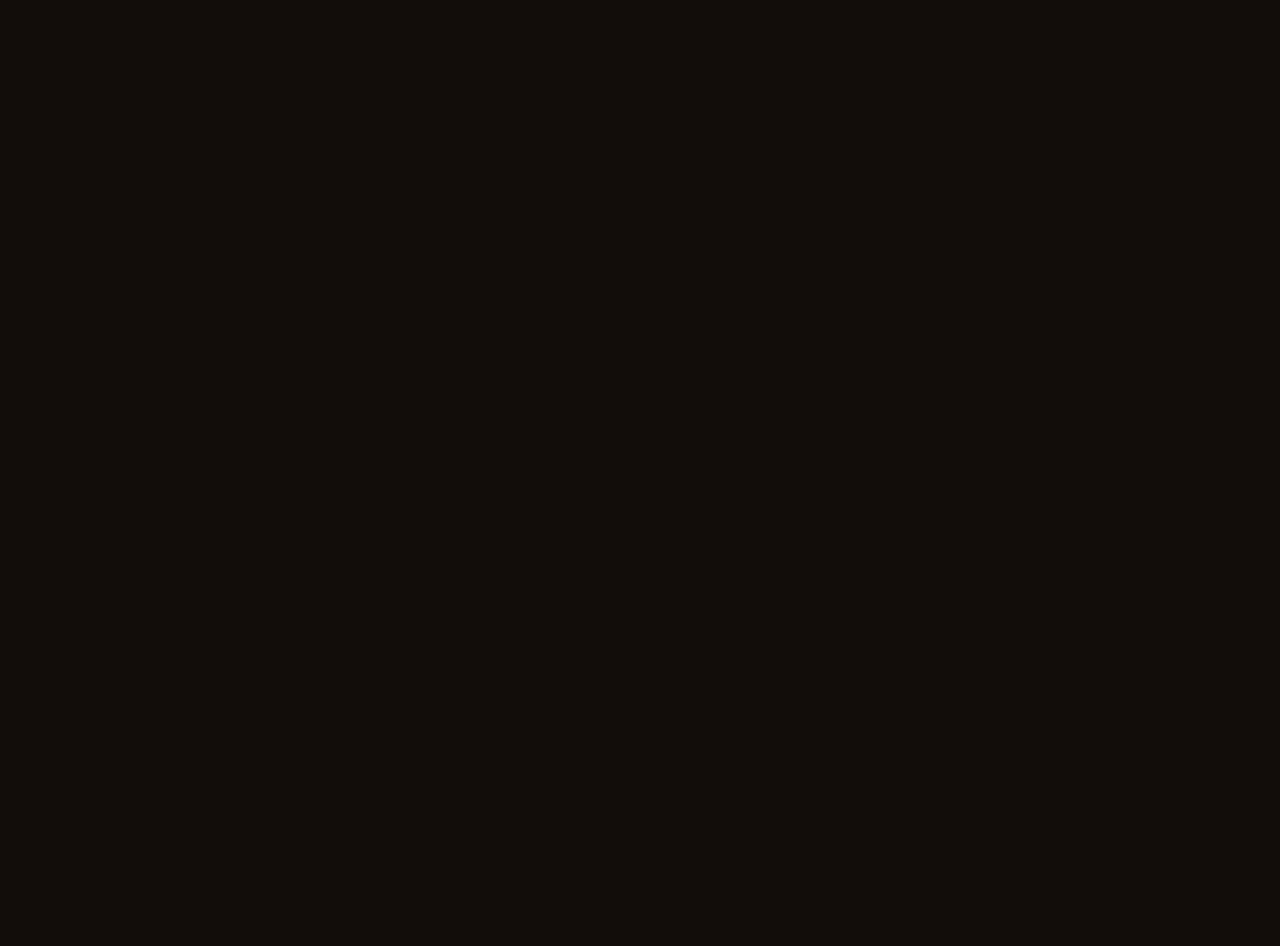
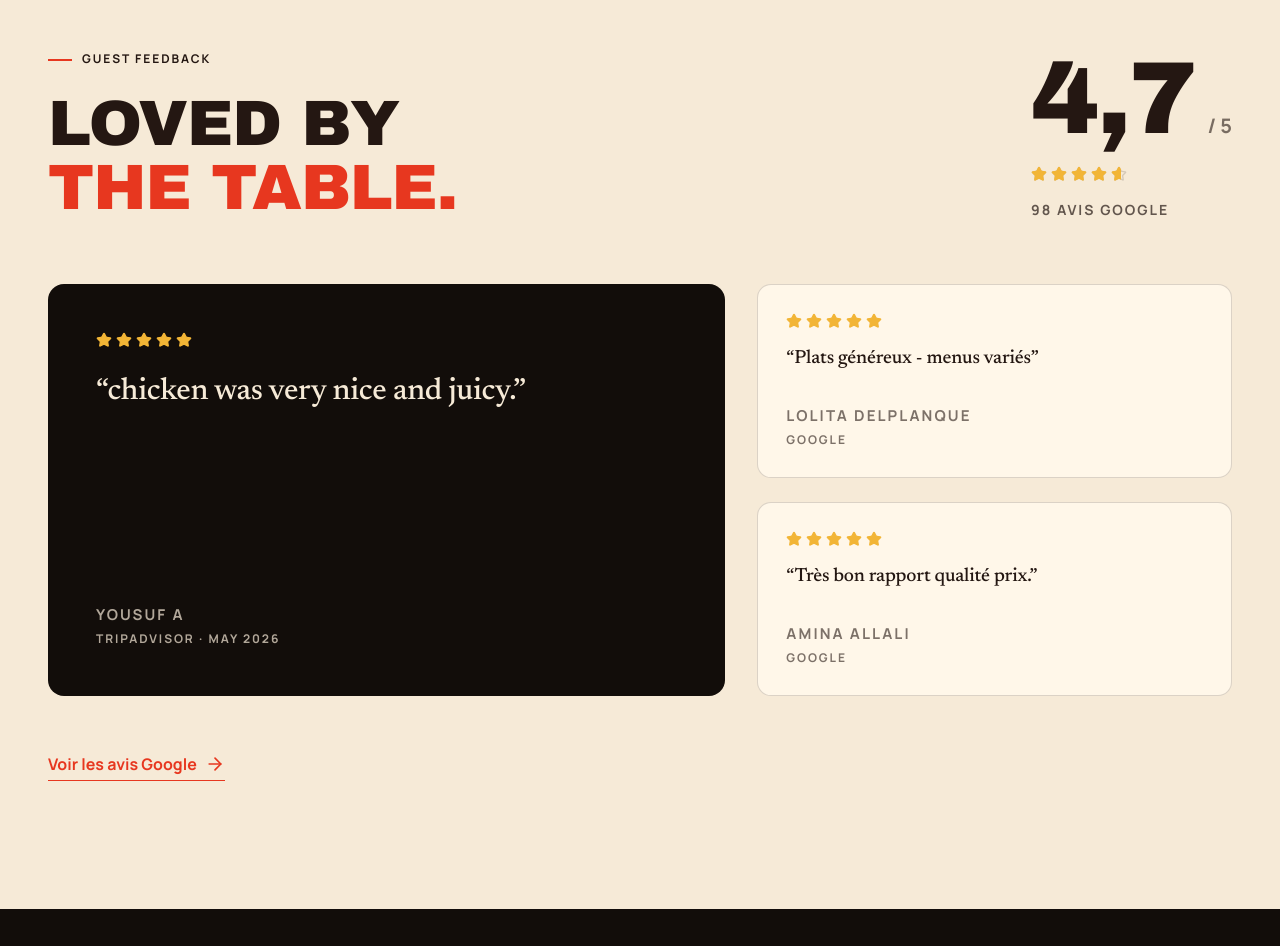
Before and after one commit to elmochilyas/RestoWebsite, a React (Vite) app: page / in a window 1280 px wide. Shown: the part 6800-7746 px from the top of the page. Before the commit the page ends 6757 px from the top, so only its background shows below. Built offline with nearby package versions, Linux system fonts and the light colour scheme.

Commit message:
feat: build verified guest reviews section

```diff
--- a/src/App.tsx
+++ b/src/App.tsx
@@ -1,6 +1,7 @@
 import { GallerySection } from './components/sections/GallerySection'
 import { HeatSelector } from './components/sections/HeatSelector'
 import { Hero } from './components/sections/Hero'
+import { ReviewsSection } from './components/sections/ReviewsSection'
 import { SignatureDishes } from './components/sections/SignatureDishes'
 import { StorySection } from './components/sections/StorySection'
 
@@ -12,6 +13,7 @@ function App() {
       <HeatSelector />
       <StorySection />
       <GallerySection />
+      <ReviewsSection />
     </main>
   )
 }
--- /dev/null
+++ b/src/components/sections/ReviewsSection.tsx
@@ -0,0 +1,202 @@
+import { ArrowRight, Star } from 'lucide-react'
+import { motion, useReducedMotion } from 'motion/react'
+import { restaurant, reviews, reviewsSection } from '../../content'
+import type { Review } from '../../types/content'
+import { Container } from '../ui/Container'
+import { Eyebrow } from '../ui/Eyebrow'
+
+const EASE_OUT: [number, number, number, number] = [0.22, 1, 0.36, 1]
+
+const VIEWPORT = { once: true, margin: '-10% 0px' } as const
+
+const ratingMotion = {
+  initial: { opacity: 0, y: 14 },
+  whileInView: { opacity: 1, y: 0 },
+  viewport: VIEWPORT,
+  transition: { duration: 0.5, ease: EASE_OUT },
+}
+
+const containerVariants = {
+  hidden: {},
+  show: { transition: { staggerChildren: 0.07 } },
+}
+
+const itemVariants = {
+  hidden: { opacity: 0, y: 16 },
+  show: {
+    opacity: 1,
+    y: 0,
+    transition: { duration: 0.5, ease: EASE_OUT },
+  },
+}
+
+const SOURCE_META: Record<Review['source'], string> = {
+  Google: 'Google',
+  Tripadvisor: 'Tripadvisor',
+}
+
+function Stars({ value, className = '' }: { value: number; className?: string }) {
+  const width = Math.min(100, (value / 5) * 100)
+
+  return (
+    <div aria-hidden="true" className={`relative inline-flex ${className}`}>
+      <div className="flex gap-1">
+        {Array.from({ length: 5 }, (_, i) => (
+          <Star key={i} className="size-4 text-line-light" />
+        ))}
+      </div>
+      <div
+        className="absolute inset-y-0 left-0 flex gap-1 overflow-hidden"
+        style={{ width: `${width}%` }}
+      >
+        {Array.from({ length: 5 }, (_, i) => (
+          <Star key={i} className="size-4 shrink-0 fill-current text-mustard" />
+        ))}
+      </div>
+    </div>
+  )
+}
+
+function StarsFilled({ className = '' }: { className?: string }) {
+  return (
+    <div aria-hidden="true" className={`flex gap-1 ${className}`}>
+      {Array.from({ length: 5 }, (_, i) => (
+        <Star key={i} className="size-4 fill-current text-mustard" />
+      ))}
+    </div>
+  )
+}
+
+function ReviewCard({
+  review,
+  reduce,
+  featured = false,
+}: {
+  review: Review
+  reduce: boolean | null
+  featured?: boolean
+}) {
+  const cardClass = featured
+    ? 'bg-coal-950 text-cream rounded-[16px]'
+    : 'border border-line-light bg-paper text-ink rounded-[14px]'
+  const quoteClass = featured
+    ? 'text-[clamp(1.5rem,2.4vw,2.5rem)] leading-[1.3]'
+    : 'text-[clamp(1.1875rem,1.4vw,1.5625rem)] leading-[1.45]'
+  const metaClass = featured ? 'text-cream/70' : 'text-ink/60'
+  const paddingClass = featured ? 'p-8 sm:p-10 lg:p-12' : 'p-6 sm:p-7'
+
+  return (
+    <motion.blockquote
+      variants={reduce ? undefined : itemVariants}
+      {...(featured && !reduce
+        ? { initial: 'hidden', whileInView: 'show', viewport: VIEWPORT }
+        : {})}
+      className={`flex h-full flex-col justify-between ${paddingClass} ${cardClass}`}
+    >
+      <div>
+        {featured ? (
+          <StarsFilled className="mb-5 sm:mb-6" />
+        ) : (
+          <StarsFilled className="mb-4" />
+        )}
+        <p className={`font-editorial font-[450] tracking-[-0.01em] ${quoteClass}`}>
+          &ldquo;{review.quote}&rdquo;
+        </p>
+      </div>
+      <footer className={`mt-6 sm:mt-8 ${metaClass}`}>
+        <div className="text-[0.9375rem] font-bold uppercase tracking-[0.14em]">
+          {review.reviewer}
+        </div>
+        <div className="mt-1 text-[0.75rem] font-bold uppercase tracking-[0.16em]">
+          {SOURCE_META[review.source]}
+          {review.dateLabel ? ` · ${review.dateLabel}` : ''}
+        </div>
+      </footer>
+    </motion.blockquote>
+  )
+}
+
+export function ReviewsSection() {
+  const reduce = useReducedMotion()
+  const { rating, reviewCount } = restaurant.publicInfo
+  const ratingLabel = rating.toLocaleString('fr-FR')
+  const featured = reviews[0]
+  const supporting = reviews.slice(1)
+
+  return (
+    <section
+      id="reviews"
+      className="scroll-mt-24 bg-cream py-20 text-ink sm:py-24 lg:py-32"
+    >
+      <Container>
+        <header className="lg:flex lg:items-end lg:justify-between lg:gap-8">
+          <div>
+            <Eyebrow tone="light">{reviewsSection.eyebrow}</Eyebrow>
+            <h2 className="mt-4 font-display text-h2 uppercase text-ink sm:mt-6">
+              {reviewsSection.titleLines.map((line) => (
+                <span
+                  key={line.text}
+                  className={`block ${line.accent ? 'text-peri-red' : ''}`}
+                >
+                  {line.text}
+                </span>
+              ))}
+            </h2>
+          </div>
+
+          <motion.div
+            {...(reduce ? {} : ratingMotion)}
+            aria-label={`Noté ${ratingLabel} sur 5 sur la base de ${reviewCount} avis Google`}
+            className="mt-8 lg:mt-0 lg:shrink-0"
+          >
+            <div className="flex items-baseline">
+              <span className="font-display text-[clamp(3.75rem,16vw,4.5rem)] leading-none tracking-[-0.02em] text-ink lg:text-[clamp(4.5rem,8vw,6.75rem)]">
+                {ratingLabel}
+              </span>
+              <span className="ml-3 font-body text-lg font-bold text-ink/60 sm:text-xl">
+                / 5
+              </span>
+            </div>
+            <Stars value={rating} className="mt-4" />
+            <p className="mt-3 text-sm font-bold uppercase tracking-[0.14em] text-ink/70">
+              {reviewCount} avis Google
+            </p>
+          </motion.div>
+        </header>
+
+        <div className="mt-10 sm:mt-14 lg:mt-16 lg:grid lg:grid-cols-12 lg:gap-x-8">
+          <div className="lg:col-span-7">
+            {featured ? (
+              <ReviewCard review={featured} reduce={reduce} featured />
+            ) : null}
+          </div>
+
+          <motion.div
+            className="mt-4 sm:mt-6 md:grid md:grid-cols-2 md:gap-4 lg:col-span-5 lg:col-start-8 lg:mt-0 lg:grid-cols-1 lg:gap-y-6"
+            variants={reduce ? undefined : containerVariants}
+            initial={reduce ? undefined : 'hidden'}
+            whileInView={reduce ? undefined : 'show'}
+            viewport={VIEWPORT}
+          >
+            {supporting.map((review) => (
+              <ReviewCard key={review.id} review={review} reduce={reduce} />
+            ))}
+          </motion.div>
+        </div>
+
+        <a
+          href={restaurant.links.maps}
+          target="_blank"
+          rel="noopener noreferrer"
+          className="group mt-10 inline-flex items-center gap-2 border-b border-peri-red pb-1 text-base font-bold text-peri-red transition-colors hover:text-ember sm:mt-12 lg:mt-14"
+        >
+          Voir les avis Google
+          <ArrowRight
+            aria-hidden="true"
+            className="size-5 transition-transform duration-200 group-hover:translate-x-1"
+          />
+        </a>
+      </Container>
+    </section>
+  )
+}
--- a/src/content/index.ts
+++ b/src/content/index.ts
@@ -2,5 +2,5 @@ export { restaurant } from './restaurant'
 export { menuItems } from './menu'
 export { heatLevels, heatSection } from './heatLevels'
 export { storyContent } from './story'
-export { reviews, reputationThemes } from './reviews'
+export { reputationThemes, reviews, reviewsSection } from './reviews'
 export { gallery, gallerySection } from './gallery'
--- a/src/content/reviews.ts
+++ b/src/content/reviews.ts
@@ -1,17 +1,78 @@
 import type { ReputationTheme, Review } from '../types/content'
 
-export const reviews: Review[] = []
+// Verified public review excerpts only. Quotes are reproduced verbatim; never
+// invent names, quotes, dates, or ratings. sourceUrl points to the public
+// listing where each review was surfaced (listing page, not a fabricated
+// deep link) and is kept for reference only — it is not rendered.
+export const reviews: Review[] = [
+  {
+    id: 'yousuf-a',
+    quote: 'chicken was very nice and juicy.',
+    rating: 5,
+    reviewer: 'Yousuf A',
+    source: 'Tripadvisor',
+    dateLabel: 'May 2026',
+    sourceUrl:
+      'https://www.tripadvisor.co.uk/Restaurant_Review-g293731-d34394620-Reviews-Peri_Peri_Grill-Agadir_Souss_Massa.html',
+  },
+  {
+    id: 'lolita-delplanque',
+    quote: 'Plats généreux - menus variés',
+    rating: 5,
+    reviewer: 'Lolita Delplanque',
+    source: 'Google',
+    sourceUrl: 'https://fr.restaurantguru.com/Peri-Peri-Grill-Agadir-Bay-Agadir',
+  },
+  {
+    id: 'amina-allali',
+    quote: 'Très bon rapport qualité prix.',
+    rating: 5,
+    reviewer: 'amina allali',
+    source: 'Google',
+    sourceUrl: 'https://fr.restaurantguru.com/Peri-Peri-Grill-Agadir-Bay-Agadir',
+  },
+]
 
 // Reputation themes are paraphrased from public listings and are NOT verified
-// customer quotations. Populate `reviews` only with real excerpts (quote,
-// source, optional rating/date) confirmed before the review section is enabled.
-// Never invent customer names, quotes, dates, or ratings.
+// customer quotations. Kept in the content layer for future use; the homepage
+// Reviews section renders verified excerpts instead. Never present themes as
+// customer quotations.
 export const reputationThemes: ReputationTheme[] = [
-  { id: 'peri-peri-flavour', summary: 'Grilled chicken and peri-peri flavour' },
-  { id: 'generous-portions', summary: 'Generous portions' },
-  { id: 'varied-menu', summary: 'Varied menu' },
-  { id: 'friendly-service', summary: 'Friendly, welcoming service' },
-  { id: 'good-value', summary: 'Good value' },
-  { id: 'relaxed-atmosphere', summary: 'Relaxed, family-friendly atmosphere' },
-  { id: 'wings-wraps', summary: 'Wings and wraps mentioned positively' },
+  {
+    id: 'peri-peri-flavour',
+    label: 'Flame-grilled flavour',
+    summary: 'Grilled chicken and peri-peri flavour',
+  },
+  {
+    id: 'generous-portions',
+    label: 'Generous portions',
+    summary: 'Generous portions',
+  },
+  { id: 'varied-menu', label: 'Varied menu', summary: 'Varied menu' },
+  {
+    id: 'friendly-service',
+    label: 'Friendly service',
+    summary: 'Friendly, welcoming service',
+  },
+  { id: 'good-value', label: 'Good value', summary: 'Good value' },
+  {
+    id: 'relaxed-atmosphere',
+    label: 'Relaxed atmosphere',
+    summary: 'Relaxed, family-friendly atmosphere',
+  },
+  {
+    id: 'wings-wraps',
+    label: 'Wings & wraps',
+    summary: 'Wings and wraps mentioned positively',
+  },
 ]
+
+// Homepage shows verified review excerpts only. Labels in reputationThemes are
+// rendered nowhere on the homepage.
+export const reviewsSection = {
+  eyebrow: 'Guest feedback',
+  titleLines: [
+    { text: 'LOVED BY' },
+    { text: 'THE TABLE.', accent: true },
+  ] as { text: string; accent?: boolean }[],
+}
--- a/src/types/content.ts
+++ b/src/types/content.ts
@@ -31,13 +31,16 @@ export type MenuItem = {
 export type Review = {
   id: string
   quote: string
-  rating?: number
+  rating: number
+  reviewer: string
   source: 'Google' | 'Tripadvisor'
   dateLabel?: string
+  sourceUrl?: string
 }
 
 export type ReputationTheme = {
   id: string
+  label: string
   summary: string
 }
 
```
